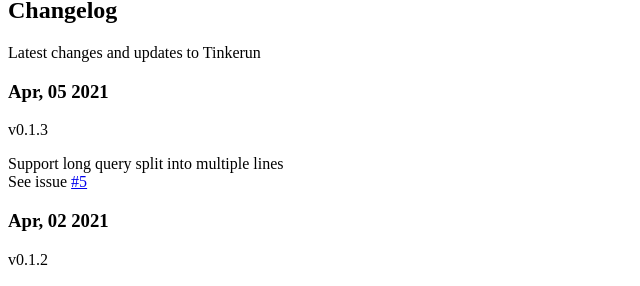
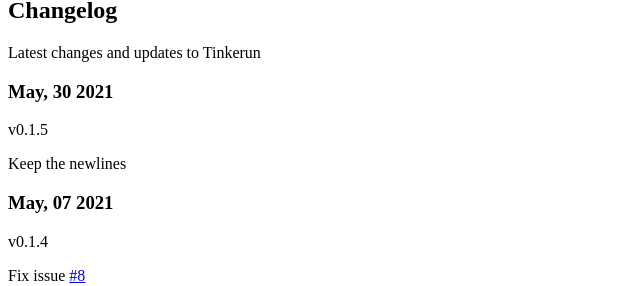
Before and after one commit to tinkerun/site, a Next.js app: page /changelog in a window 1280 px wide. Shown: the part 663-949 px from the top of the page, without its empty margins (0-640 px from the left). Built offline with nearby package versions, Linux system fonts and the light colour scheme.

Commit message:
chg: update changelog page

```diff
--- a/pages/changelog.js
+++ b/pages/changelog.js
@@ -16,6 +16,24 @@
         <p className='text-sm mt-2'>Latest changes and updates to Tinkerun</p>
 
         <div className='mt-12 border-t py-12'>
+
+          <ChangelogItem
+            date={format(new Date(2021, 4, 30), 'LLL, dd yyyy')}
+            version='v0.1.5'
+          >
+            <p className='text-sm leading-loose'>
+              Keep the newlines
+            </p>
+          </ChangelogItem>
+
+          <ChangelogItem
+            date={format(new Date(2021, 4, 7), 'LLL, dd yyyy')}
+            version='v0.1.4'
+          >
+            <p className='text-sm leading-loose'>
+              Fix issue <a className='text-blue-500 hover:underline' href='//github.com/tinkerun/tinkerun/issues/5'>#8</a>
+            </p>
+          </ChangelogItem>
 
           <ChangelogItem
             date={format(new Date(2021, 3, 5), 'LLL, dd yyyy')}
```
